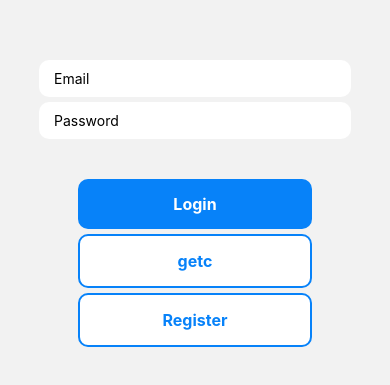
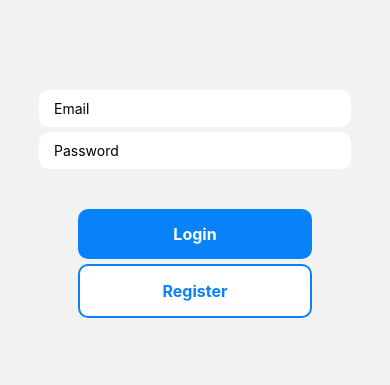
Before and after one commit to lolop123/pp3new, a React Native app: screen /Login in a window 390 px wide. Shown: the part 221-606 px from the top of the page. Built offline with nearby package versions, Linux system fonts and the light colour scheme; no server answers.

Commit message:
after calendar

```diff
--- a/screens/homescreen.js
+++ b/screens/homescreen.js
@@ -20,8 +20,6 @@ import {
 import { getAuth, createUserWithEmailAndPassword } from "firebase/auth";
 import DateTimePickerModal from "react-native-modal-datetime-picker";
 
-
-
 const firebaseConfig = {
   apiKey: "AIzaSyDIIVbdOEjWAxRhfYseea_kGf6SALoOBhE",
   authDomain: "parking-5ed0e.firebaseapp.com",
@@ -30,10 +28,11 @@ const firebaseConfig = {
   messagingSenderId: "142686564658",
   appId: "1:142686564658:web:5b294c1315ff4e0850272b",
 };
-
 const app = initializeApp(firebaseConfig);
 const db = getFirestore(app);
 const auth = getAuth();
+
+
 
 const HomeScreen = () => {
 
@@ -41,13 +40,12 @@ const HomeScreen = () => {
     const docRef = doc(db, "people", "lol@gmail.com");
     const docSnap = await getDoc(docRef);
 
-    // console.log("Document data:", docSnap.data().currentPlace);
     if (docSnap.data().permPlace == 'Please enter your permanent place') {
       setpermPlace('Please enter your permanent place')
     } else {
       setpermPlace(docSnap.data().permPlace)
     }
-    //setpermPlace(docSnap.data().permPlace);
+
     setplaceStatus(docSnap.data().statusOfPermPla);
     console.log("get" + permanentPlace);
     if (permanentPlace == 'Please enter your permanent place') {
@@ -69,8 +67,6 @@ const HomeScreen = () => {
 
     setDoc(doc(db, "people", auth.currentUser?.email), docData);
     setpermPlace(parkingPlace);
-
-
 
   }
   console.log("-------");
@@ -229,9 +225,5 @@ const styles = StyleSheet.create({
     fontWeight: "700",
     fontSize: 16,
   },
-  input1:{
-    color: "green",
-    fontWeight: "100",
-    fontSize: 100,
-  },
+
 });
--- a/screens/loginscreen.js
+++ b/screens/loginscreen.js
@@ -29,13 +29,6 @@ const app = initializeApp(firebaseConfig);
 const db = getFirestore(app);
 const auth = getAuth();
 
-// Get a list of cities from your database
-async function getCities() {
-  const citiesCol = collection(db, "cities");
-  const citySnapshot = await getDocs(citiesCol);
-  const cityList = citySnapshot.docs.map((doc) => doc.data());
-  console.log(cityList);
-}
 
 const LoginScreen = () => {
   const [email, setEmail] = useState("");
@@ -92,12 +85,6 @@ const LoginScreen = () => {
       <View style={styles.buttonContainer}>
         <TouchableOpacity onPress={handleLogin} style={styles.button}>
           <Text style={styles.buttonText}>Login</Text>
-        </TouchableOpacity>
-        <TouchableOpacity
-          onPress={getCities}
-          style={[styles.button, styles.buttonOutline]}
-        >
-          <Text style={styles.buttonOutlineText}>getc</Text>
         </TouchableOpacity>
         <TouchableOpacity
           onPress={handleSignUp}
```
